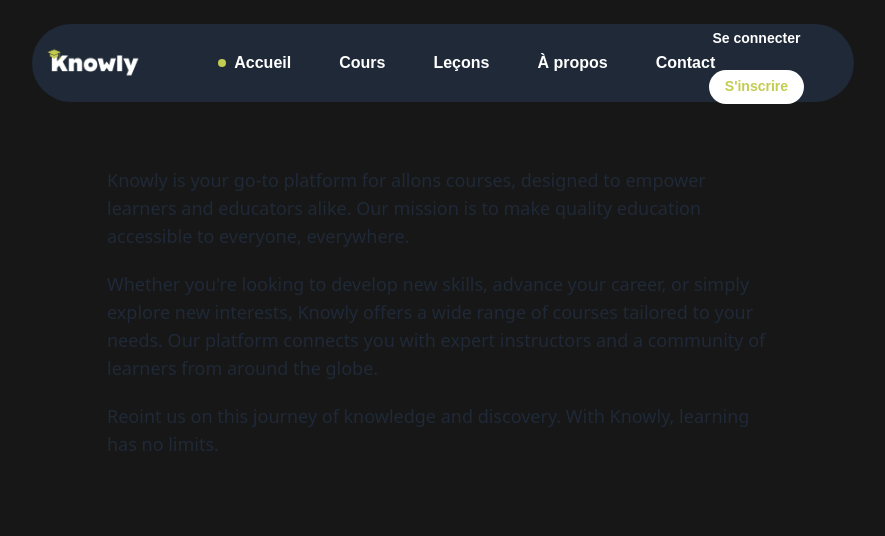
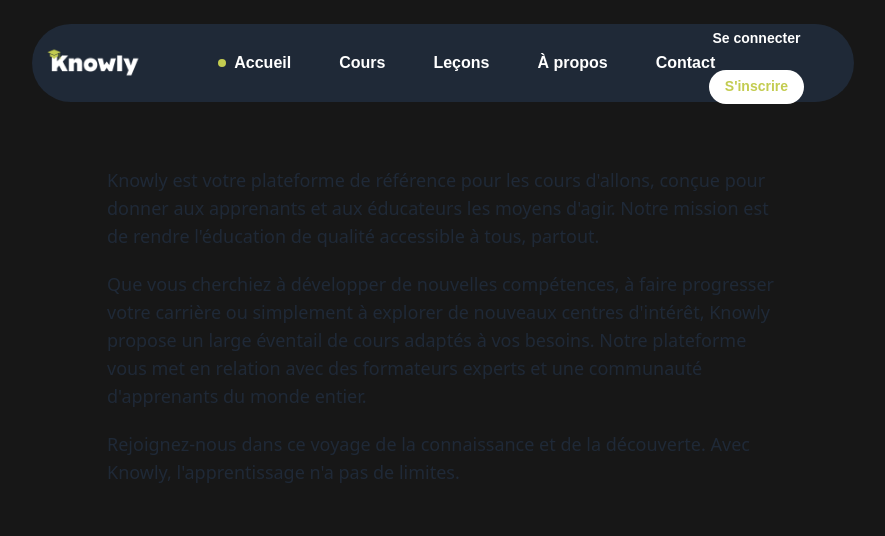
Before and after one commit to Bakops/Knowly-App-Front-NEXT, a Next.js app: page /apropos in a window 1280 px wide. Shown: the top 536 px of the page, without its empty margins (197-1082 px from the left). Built offline with nearby package versions, Linux system fonts and the light colour scheme.

Commit message:
MAJ traductions texte

```diff
--- a/src/app/apropos/page.tsx
+++ b/src/app/apropos/page.tsx
@@ -9,13 +9,13 @@ const AboutPage: React.FC = () => {
 
       <section className="flex-grow max-w-2xl mx-auto">
         <p className="mb-5 text-lg">
-          Knowly is your go-to platform for allons courses, designed to empower learners and educators alike. Our mission is to make quality education accessible to everyone, everywhere.
+          Knowly est votre plateforme de référence pour les cours d'allons, conçue pour donner aux apprenants et aux éducateurs les moyens d'agir. Notre mission est de rendre l'éducation de qualité accessible à tous, partout.
         </p>
         <p className="mb-5 text-lg">
-          Whether you're looking to develop new skills, advance your career, or simply explore new interests, Knowly offers a wide range of courses tailored to your needs. Our platform connects you with expert instructors and a community of learners from around the globe.
+          Que vous cherchiez à développer de nouvelles compétences, à faire progresser votre carrière ou simplement à explorer de nouveaux centres d'intérêt, Knowly propose un large éventail de cours adaptés à vos besoins. Notre plateforme vous met en relation avec des formateurs experts et une communauté d'apprenants du monde entier.
         </p>
         <p className="mb-5 text-lg">
-          Reoint us on this journey of knowledge and discovery. With Knowly, learning has no limits.
+          Rejoignez-nous dans ce voyage de la connaissance et de la découverte. Avec Knowly, l'apprentissage n'a pas de limites.
         </p>
       </section>
       <footer className="mt-10 border-t border-gray-300 pt-2 text-center">
--- a/src/components/layout/HeroComponents.tsx
+++ b/src/components/layout/HeroComponents.tsx
@@ -23,7 +23,7 @@ export default function HeroHeader() {
                         Apprenez à votre rythme, réussissez à votre manière<span className="text-[#c3cc50]">.</span>
                     </h1>
 
-                    <p className="mt-8 text-base text-black text-left sm:text-xl">Amet minim mollit non deserunt ullamco est sit aliqua dolor do amet sint. Velit officia consequat duis enim velit mollit. Exercitation veniam consequat.</p>
+                    <p className="mt-8 text-base text-black text-left sm:text-xl">Apprenez à coder en ligne ! 🚀 Cours interactifs, projets pratiques et experts dédiés pour vous aider à maîtriser la programmation. Commencez maintenant !</p>
                     <div className="flex flex-col sm:flex-row gap-5 mt-8 md:justify-left">
                     <button className="button_app w-full sm:w-auto bg-[#c3cc50] text-[#1a1a1a] px-5 py-3 text-sm sm:text-base rounded-md hover:bg-slate-300 hover:text-[#c3cc50] cursor-pointer">
                         <a href="/api/All_translator">En savoir plus</a>
```
